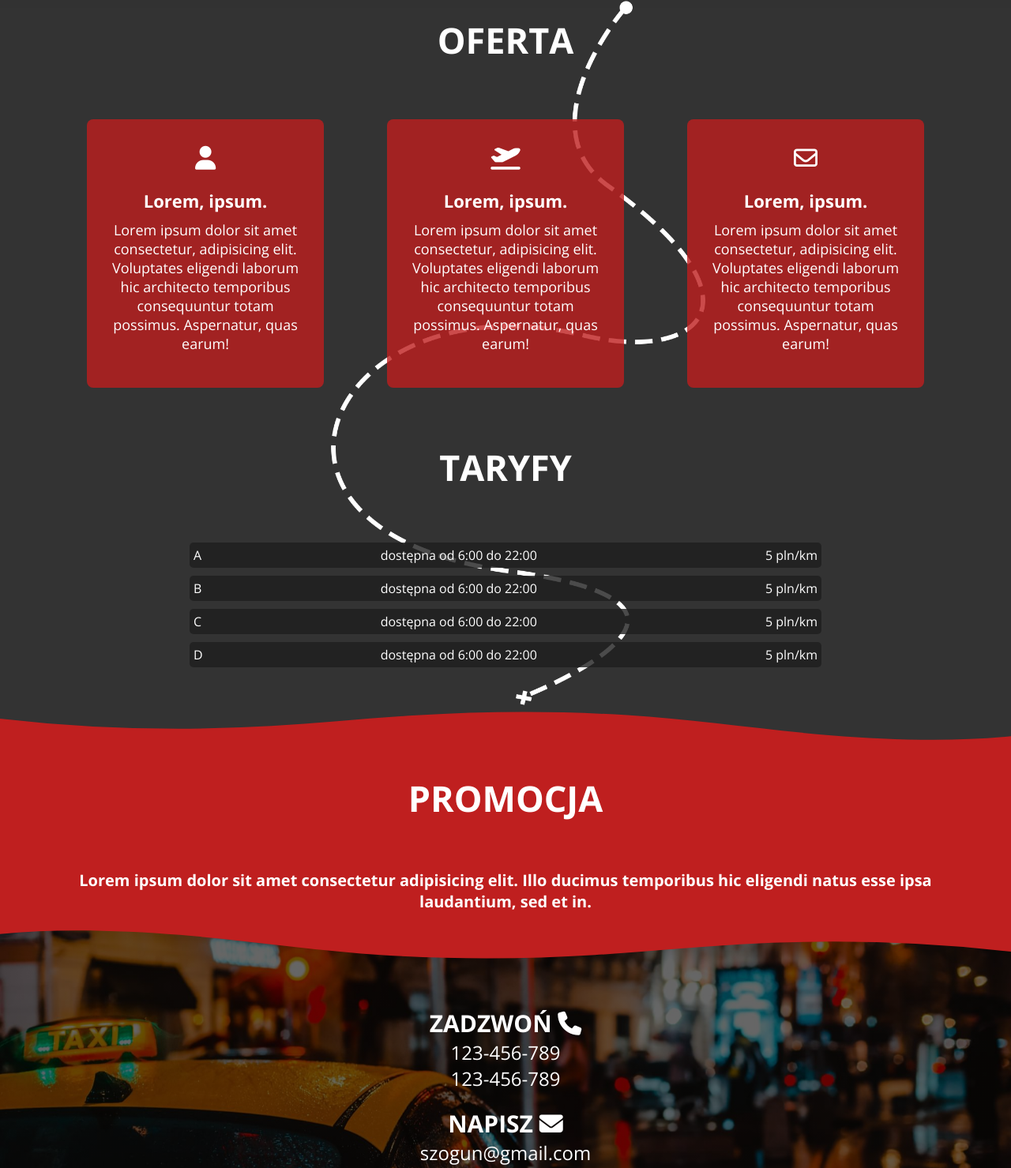
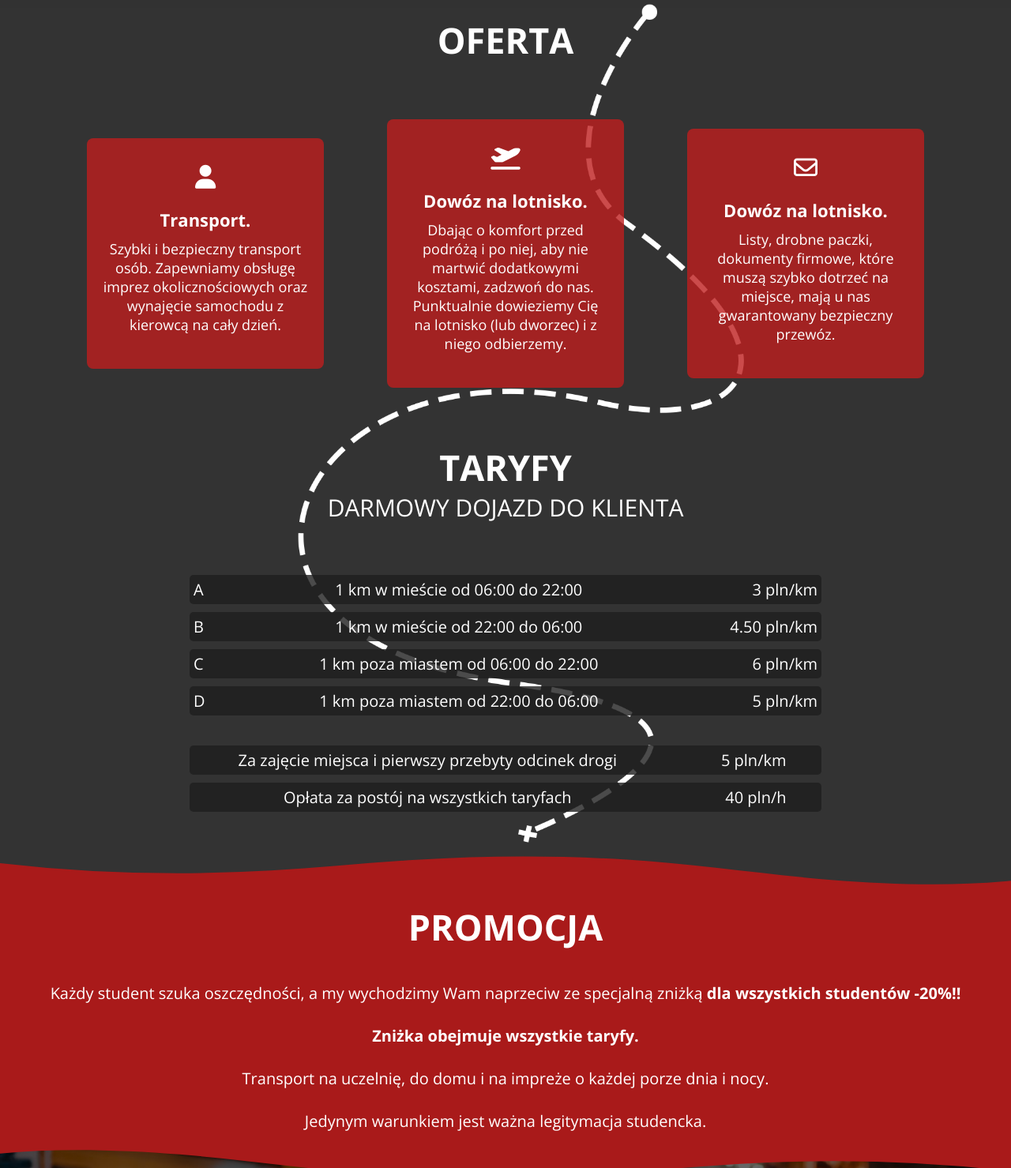
Before and after one commit to Thadon1110/TaxiNysa, a website: page index.html in a window 1280 px wide. Shown: the part 820-2299 px from the top of the page at 79% size. Drawn offline with nearby package versions, Linux system fonts and the light colour scheme.

Commit message:
Bug Fixes

```diff
--- a/index.html
+++ b/index.html
@@ -47,7 +47,7 @@
 		<header class="header">
 			<div class="header__text">
 				<h1>SZOGUN TAXI NYSA</h1>
-				<p>Lorem ipsum dolor sit amet.</p>
+				<p>Najbezpieczniejsza, najtańsza, najlepsza taksówka.</p>
 			</div>
 
 			<a href="index.html#offers"><i class="fa-solid fa-chevron-down"></i></a>
@@ -66,30 +66,28 @@
 								<div class="offers__card">
 									<i class="fa-solid fa-user"></i>
 
-									<h3 class="offers__card-title">Lorem, ipsum.</h3>
+									<h3 class="offers__card-title">Transport.</h3>
 									<p class="offers__card-desc">
-										Lorem ipsum dolor sit amet consectetur, adipisicing elit. Voluptates eligendi laborum hic architecto temporibus consequuntur totam
-										possimus. Aspernatur, quas earum!
+										Szybki i bezpieczny transport osób. Zapewniamy obsługę imprez okolicznościowych oraz wynajęcie samochodu z kierowcą na cały dzień.
 									</p>
 								</div>
 
 								<div class="offers__card">
 									<i class="fa-solid fa-plane-departure"></i>
 
-									<h3 class="offers__card-title">Lorem, ipsum.</h3>
+									<h3 class="offers__card-title">Dowóz na lotnisko.</h3>
 									<p class="offers__card-desc">
-										Lorem ipsum dolor sit amet consectetur, adipisicing elit. Voluptates eligendi laborum hic architecto temporibus consequuntur totam
-										possimus. Aspernatur, quas earum!
+										Dbając o komfort przed podróżą i po niej, aby nie martwić dodatkowymi kosztami, zadzwoń do nas. Punktualnie dowieziemy Cię na
+										lotnisko (lub dworzec) i z niego odbierzemy.
 									</p>
 								</div>
 
 								<div class="offers__card">
 									<i class="fa-regular fa-envelope"></i>
 
-									<h3 class="offers__card-title">Lorem, ipsum.</h3>
+									<h3 class="offers__card-title">Dowóz na lotnisko.</h3>
 									<p class="offers__card-desc">
-										Lorem ipsum dolor sit amet consectetur, adipisicing elit. Voluptates eligendi laborum hic architecto temporibus consequuntur totam
-										possimus. Aspernatur, quas earum!
+										Listy, drobne paczki, dokumenty firmowe, które muszą szybko dotrzeć na miejsce, mają u nas gwarantowany bezpieczny przewóz.
 									</p>
 								</div>
 							</div>
@@ -100,6 +98,7 @@
 						<div class="wrapper">
 							<div class="section__heading">
 								<h2>taryfy</h2>
+								<p>darmowy dojazd do klienta</p>
 							</div>
 
 							<div class="tariffs__container">
@@ -108,10 +107,10 @@
 										<p>A</p>
 									</div>
 									<div class="tariffs__offer-desc">
-										<p>dostępna od <time>6:00</time> do <time>22:00</time></p>
+										<p>1 km w mieście od <time>06:00</time> do <time>22:00</time></p>
 									</div>
 									<div class="tariffs__offer-price">
-										<p>5 pln/km</p>
+										<p>3 pln/km</p>
 									</div>
 								</div>
 
@@ -120,10 +119,10 @@
 										<p>B</p>
 									</div>
 									<div class="tariffs__offer-desc">
-										<p>dostępna od <time>6:00</time> do <time>22:00</time></p>
+										<p>1 km w mieście od <time>22:00</time> do <time>06:00</time></p>
 									</div>
 									<div class="tariffs__offer-price">
-										<p>5 pln/km</p>
+										<p>4.50 pln/km</p>
 									</div>
 								</div>
 
@@ -132,10 +131,10 @@
 										<p>C</p>
 									</div>
 									<div class="tariffs__offer-desc">
-										<p>dostępna od <time>6:00</time> do <time>22:00</time></p>
+										<p>1 km poza miastem od <time>06:00</time> do <time>22:00</time></p>
 									</div>
 									<div class="tariffs__offer-price">
-										<p>5 pln/km</p>
+										<p>6 pln/km</p>
 									</div>
 								</div>
 
@@ -144,10 +143,31 @@
 										<p>D</p>
 									</div>
 									<div class="tariffs__offer-desc">
-										<p>dostępna od <time>6:00</time> do <time>22:00</time></p>
+										<p>1 km poza miastem od <time>22:00</time> do <time>06:00</time></p>
 									</div>
 									<div class="tariffs__offer-price">
 										<p>5 pln/km</p>
+									</div>
+								</div>
+
+								<br />
+								<br />
+
+								<div class="tariffs__offer">
+									<div class="tariffs__offer-desc">
+										<p>Za zajęcie miejsca i pierwszy przebyty odcinek drogi</p>
+									</div>
+									<div class="tariffs__offer-price">
+										<p>5 pln/km</p>
+									</div>
+								</div>
+
+								<div class="tariffs__offer">
+									<div class="tariffs__offer-desc">
+										<p>Opłata za postój na wszystkich taryfach</p>
+									</div>
+									<div class="tariffs__offer-price">
+										<p>40 pln/h</p>
 									</div>
 								</div>
 							</div>
@@ -172,7 +192,11 @@
 
 					<div class="promotion__text">
 						<p>
-							Lorem ipsum dolor sit amet consectetur adipisicing elit. Illo ducimus temporibus hic eligendi natus esse ipsa laudantium, sed et in.
+							Każdy student szuka oszczędności, a my wychodzimy Wam naprzeciw ze specjalną zniżką <strong>dla wszystkich studentów -20%!!</strong>
+							<br /><br />
+							<strong>Zniżka obejmuje wszystkie taryfy.</strong> <br /><br />
+							Transport na uczelnię, do domu i na impreże o każdej porze dnia i nocy. <br /><br />
+							Jedynym warunkiem jest ważna legitymacja studencka.
 						</p>
 					</div>
 				</div>
--- a/src/sass/_colors.scss
+++ b/src/sass/_colors.scss
@@ -1,4 +1,4 @@
-$primary: #bf1f1f; //bfaf1f
+$primary: #a91a1a; //bfaf1f
 $secondary: #333;
 $light: #ffffff;
 $lightDarker: #ccc;
--- a/src/sass/_large.scss
+++ b/src/sass/_large.scss
@@ -6,4 +6,10 @@
 			background-image: url('../img/roadL.png');
 		}
 	}
+
+	.tariffs {
+		&__offer:hover {
+			scale: 1.1;
+		}
+	}
 }
--- a/src/sass/_medium.scss
+++ b/src/sass/_medium.scss
@@ -44,7 +44,8 @@
 
 	.header {
 		&__text {
-			top: 50%;
+			top: 30%;
+			transform: translateY(-100%);
 			padding-bottom: 1rem;
 		}
 
@@ -64,34 +65,21 @@
 		}
 	}
 
-	// .contact {
-	// 	&__container {
-	// 		flex-direction: row;
-	// 	}
+	.tariffs {
+		&__offer {
+			font-size: 2rem;
+		}
+	}
 
-	// 	&__img {
-	// 		width: 50%;
-	// 	}
+	.contact {
+		&__informations {
+			a {
+				font-size: 3em;
+			}
 
-	// 	&__informations {
-	// 		width: 30%;
-
-	// 		&-element {
-	// 			display: flex;
-	// 			flex-direction: column;
-	// 			padding: 4rem;
-	// 			text-align: left;
-	// 		}
-
-	// 		p {
-	// 			font-size: 3rem;
-	// 			text-transform: uppercase;
-	// 			font-weight: bold;
-	// 		}
-
-	// 		a {
-	// 			font-size: 2.2em;
-	// 		}
-	// 	}
-	// }
+			p {
+				font-size: 3.6rem;
+			}
+		}
+	}
 }
--- a/src/sass/style.scss
+++ b/src/sass/style.scss
@@ -103,7 +103,7 @@ body {
 
 		a:hover::after,
 		a:hover::before {
-			transform: scaleX(0.5);
+			transform: scaleX(0.6);
 		}
 
 		a:hover::after {
@@ -147,7 +147,7 @@ body {
 		a {
 			position: relative;
 			font-size: 5rem;
-			padding: 2rem;
+			padding: 1rem;
 			text-transform: uppercase;
 			color: $dark;
 		}
@@ -176,7 +176,7 @@ body {
 
 		a:hover::after,
 		a:hover::before {
-			transform: scaleX(0.5);
+			transform: scaleX(0.6);
 		}
 
 		a:hover::after {
@@ -200,6 +200,7 @@ body {
 }
 
 .header {
+	position: relative;
 	display: flex;
 	justify-content: center;
 	align-items: center;
@@ -216,10 +217,11 @@ body {
 
 	&__text {
 		position: sticky;
-		top: 48%;
+		top: 40%;
 		left: 50%;
 		transform: translateY(-50%);
 		width: 100%;
+		padding: 1rem;
 		padding-bottom: 3rem;
 		text-align: center;
 	}
@@ -279,7 +281,7 @@ body {
 		border-radius: 8px;
 		font-size: 1.8rem;
 		color: $light;
-		transition: box-shadow 0.3s, scale 0.3s;
+		transition: box-shadow 0.3s, scale 0.3s, background-color 0.3s;
 
 		i {
 			padding: 1.4rem;
@@ -298,6 +300,7 @@ body {
 		}
 
 		&:hover {
+			background-color: rgb(191, 31, 31);
 			box-shadow: 0 0 10px $primary;
 			scale: 1.1;
 		}
@@ -348,7 +351,7 @@ body {
 	}
 
 	&__offer:hover {
-		scale: 1.1;
+		scale: 1.05;
 	}
 }
 
@@ -359,12 +362,18 @@ body {
 	background-position: center;
 	color: $light;
 
+	.section {
+		&__heading {
+			padding: 2rem;
+		}
+	}
+
 	&__text {
 		width: 100%;
 		padding: 2rem;
 		font-size: 2rem;
 		text-align: center;
-		font-weight: 600;
+		font-weight: 400;
 	}
 }
 
@@ -415,7 +424,7 @@ body {
 
 		a {
 			display: inline-block;
-			font-size: 2.4em;
+			font-size: 2.6em;
 			color: $light;
 			transition: color 0.3s;
 		}
@@ -425,7 +434,7 @@ body {
 		}
 
 		p {
-			font-size: 3rem;
+			font-size: 3.4rem;
 			text-transform: uppercase;
 			font-weight: bold;
 			cursor: default;
```
Also changed, not shown: css/style.css (added), dist/css/style.min.css, 2 other files.
